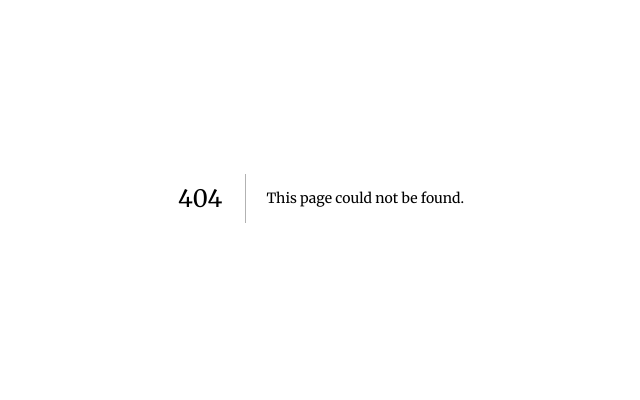
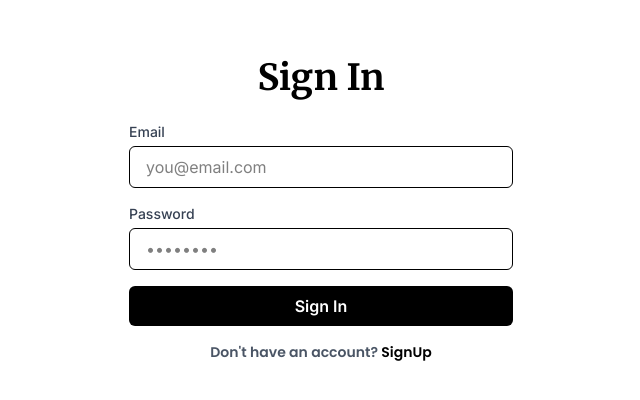
Before and after one commit to raosam23/ripple, a Next.js app: page /signin in a window 1280 px wide. Before the commit this address had no page. Shown: the part 202-602 px from the top of the page, without its empty margins (319-959 px from the left). Built offline with nearby package versions, Linux system fonts and the light colour scheme.

Commit message:
Create UI for login and signup

```diff
--- a/app/components/Hero.tsx
+++ b/app/components/Hero.tsx
@@ -14,8 +14,8 @@ const Hero = () => {
         <p className="text-gray-600 text-lg">Why not switch to the better one?</p>
 
         <div className="flex flex-col md:flex-row justify-center gap-4 mt-8">
-          <Link href="/signup">
-            <button className="bg-black text-white px-6 py-2 rounded-full hover:bg-gray-800 transition">Sign Up</button>
+          <Link href="/signin">
+            <button className="bg-black text-white px-6 py-2 rounded-full hover:bg-gray-800 transition">Sign In</button>
           </Link>
           <Link href="/home">
             <button className="border border-black px-6 py-2 rounded-full hover:bg-gray-100 transition">
--- a/app/components/LearnMore.tsx
+++ b/app/components/LearnMore.tsx
@@ -44,8 +44,8 @@ const LearnMore = () => {
         />
       </div>
       <div className="flex flex-col md:flex-row items-center justify-center gap-4 mt-8">
-        <Link href="/signup">
-          <button className="bg-black text-white px-6 py-2 rounded-full hover:bg-gray-800 transition">Sign Up</button>
+        <Link href="/signin">
+          <button className="bg-black text-white px-6 py-2 rounded-full hover:bg-gray-800 transition">Sign In</button>
         </Link>
         <Link href="/home">
           <button className="border border-black px-6 py-2 rounded-full hover:bg-gray-100 transition">
--- /dev/null
+++ b/app/components/SignInPage.tsx
@@ -0,0 +1,76 @@
+'use client';
+import Link from 'next/link';
+import { useState } from 'react';
+import { UserCredentialsType } from '../types/UserCredentialsType';
+
+const SigninPage = () => {
+  const [userCredentials, setUserCredentials] = useState<UserCredentialsType>({
+    email: '',
+    password: '',
+  });
+  const handleInputOnChange = (event: React.ChangeEvent<HTMLInputElement>) => {
+    const { name, value } = event.target;
+    setUserCredentials((prev) => ({
+      ...prev,
+      [name]: value,
+    }));
+  };
+
+  const handleOnSubmit = (event: React.ChangeEvent<HTMLFormElement>) => {
+    event.preventDefault();
+    console.log(userCredentials);
+    setUserCredentials({
+      email: '',
+      password: '',
+    });
+  };
+
+  return (
+    <div className="min-h-screen flex justify-center items-center px-4">
+      <form className="w-full max-w-md p-8" onSubmit={handleOnSubmit}>
+        <h2 className="text-4xl text-center font-bold my-6">Sign In</h2>
+        <div className="mb-4">
+          <label className="block text-gray-700 text-sm font-medium mb-1" htmlFor="email">
+            Email
+          </label>
+          <input
+            type="email"
+            className="w-full px-4 py-2 border rounded-md focus:outline-none focus:ring-2 focus:ring-black"
+            id="email"
+            name="email"
+            value={userCredentials.email}
+            placeholder="you@email.com"
+            required
+            onChange={handleInputOnChange}
+          />
+        </div>
+        <div className="mb-4">
+          <label className="block text-gray-700 text-sm font-medium mb-1" htmlFor="password">
+            Password
+          </label>
+          <input
+            type="password"
+            className="w-full px-4 py-2 border rounded-md focus:outline-none focus:ring-2 focus:ring-black"
+            id="password"
+            name="password"
+            placeholder="••••••••"
+            value={userCredentials?.password}
+            required
+            onChange={handleInputOnChange}
+          />
+        </div>
+        <button type="submit" className="w-full bg-black text-white py-2 rounded-md font-semibold hover:bg-gray-900">
+          Sign In
+        </button>
+        <p className="text-sm text-center text-gray-600 mt-4">
+          Don't have an account?{`  `}
+          <Link href="/signup" className="text-black font-bold hover:underline">
+            SignUp
+          </Link>
+        </p>
+      </form>
+    </div>
+  );
+};
+
+export default SigninPage;
--- /dev/null
+++ b/app/components/SignUpPage.tsx
@@ -0,0 +1,173 @@
+'use client';
+import React, { useState } from 'react';
+import Link from 'next/link';
+import { UserCredentialsType } from '../types/UserCredentialsType';
+
+const SignupPage = () => {
+  const [step, setStep] = useState<number>(1);
+  const [userCredentials, setUserCredentials] = useState<UserCredentialsType>({
+    fullName: '',
+    dateOfBirth: '',
+    gender: '',
+    location: '',
+    username: '',
+    email: '',
+    password: '',
+  });
+
+  const handleInputOnChange = (event: React.ChangeEvent<HTMLInputElement>) => {
+    const {name, value} = event.target;
+    setUserCredentials((prevData)=>({
+      ...prevData,
+      [name]: value,
+    }))
+  }
+
+  const handleOnSubmit = (event: React.ChangeEvent<HTMLFormElement>) => {
+    event.preventDefault();
+    console.log(userCredentials);
+    //TODO: register the user on the database and call the signin API
+    setUserCredentials({
+      fullName: '',
+      dateOfBirth: '',
+      gender: '',
+      location: '',
+      username: '',
+      email: '',
+      password: '',
+    });
+  };
+  return (
+    <div className="min-h-screen flex justify-center items-center px-4">
+      <form className="w-full max-w-md p-8" onSubmit={handleOnSubmit}>
+        <h2 className="text-4xl text-center font-bold my-6">Create your account</h2>
+        {step === 1 && (
+          <>
+            <div className="my-2">
+              <label className="block mb-1 text-sm font-medium">Full Name</label>
+              <input
+                type="text"
+                name="fullName"
+                required
+                className="w-full px-2 py-2 border rounded mb-4"
+                onChange={handleInputOnChange}
+                value={userCredentials.fullName}
+                placeholder="Enter your name"
+              />
+            </div>
+            <div className="my-2">
+              <label className="block mb-1 text-sm font-medium">Date of Birth</label>
+              <input
+                type="date"
+                name="dateOfBirth"
+                required
+                className="w-full px-2 py-2 border rounded mb-4"
+                onChange={handleInputOnChange}
+                value={userCredentials.dateOfBirth}
+              />
+            </div>
+          </>
+        )}
+        {step === 2 && (
+          <>
+            <div className="my-2">
+              <label className="block mb-1 text-sm font-medium">Gender</label>
+              <input
+                type="text"
+                name="gender"
+                className="w-full px-2 py-2 border rounded mb-4"
+                placeholder="Enter your gender"
+                onChange={handleInputOnChange}
+                value={userCredentials.gender}
+              />
+            </div>
+            <div className="my-2">
+              <label className="block mb-1 text-sm font-medium">Location</label>
+              <input
+                type="text"
+                name="location"
+                className="w-full px-2 py-2 border rounded mb-4"
+                placeholder="Enter your location"
+                onChange={handleInputOnChange}
+                value={userCredentials.location}
+              />
+            </div>
+          </>
+        )}
+
+        {step === 3 && (
+          <>
+            <div className="my-2">
+              <label className="block mb-1 text-sm font-medium">Username</label>
+              <input
+                type="username"
+                name="username"
+                required
+                className="w-full px-2 py-2 border rounded mb-4"
+                placeholder="username"
+                onChange={handleInputOnChange}
+                value={userCredentials.username}
+              />
+              <label className="block mb-1 text-sm font-medium">Email</label>
+              <input
+                type="email"
+                name="email"
+                autoComplete="username"
+                required
+                className="w-full px-2 py-2 border rounded mb-4"
+                placeholder="you@email.com"
+                onChange={handleInputOnChange}
+                value={userCredentials.email}
+              />
+            </div>
+            <div className="my-2">
+              <label className="block mb-1 text-sm font-medium">Password</label>
+              <input
+                type="password"
+                name="password"
+                autoComplete="new-password"
+                className="w-full px-2 py-2 border rounded mb-4"
+                placeholder="••••••••"
+                onChange={handleInputOnChange}
+                value={userCredentials.password}
+              />
+            </div>
+          </>
+        )}
+
+        <div className="flex justify-between mt-4">
+          <button
+            type="button"
+            onClick={() => setStep((prev) => prev - 1)}
+            disabled={step === 1}
+            className="bg-black text-white px-4 py-2 rounded hover:bg-gray-900 transition disabled:opacity-20"
+          >
+            Back
+          </button>
+          {step === 3 ? (
+            <button type="submit" className="bg-black text-white px-4 py-2 rounded hover:bg-gray-900 transition">
+              Sign up
+            </button>
+          ) : (
+            <button
+              type="button"
+              onClick={() => setStep((prev) => prev + 1)}
+              disabled={step === 3}
+              className="bg-black text-white px-4 py-2 rounded hover:bg-gray-900 transition disabled:opacity-20"
+            >
+              Next
+            </button>
+          )}
+        </div>
+        <p className="text-sm text-center text-gray-600 mt-8">
+          Already have an account?{`  `}
+          <Link href="/signin" className="text-black font-bold hover:underline">
+            SignIn
+          </Link>
+        </p>
+      </form>
+    </div>
+  );
+};
+
+export default SignupPage;
--- /dev/null
+++ b/app/signin/page.tsx
@@ -0,0 +1,9 @@
+import SigninPage from "../components/SignInPage"
+
+const Signin = () => {
+  return (
+    <div><SigninPage /></div>
+  )
+}
+
+export default Signin
--- /dev/null
+++ b/app/signup/page.tsx
@@ -0,0 +1,9 @@
+import SignupPage from "../components/SignUpPage"
+
+const Signup = () => {
+  return (
+    <div><SignupPage /></div>
+  )
+}
+
+export default Signup
--- /dev/null
+++ b/app/types/UserCredentialsType.ts
@@ -0,0 +1,10 @@
+export type UserCredentialsType = {
+    username?: string,
+    password: string,
+    email: string,
+    gender?: string,
+    location?: string,
+    fullName?: string,
+    dateOfBirth?: string,
+    //TODO: Add extra data if and when required
+}
```
